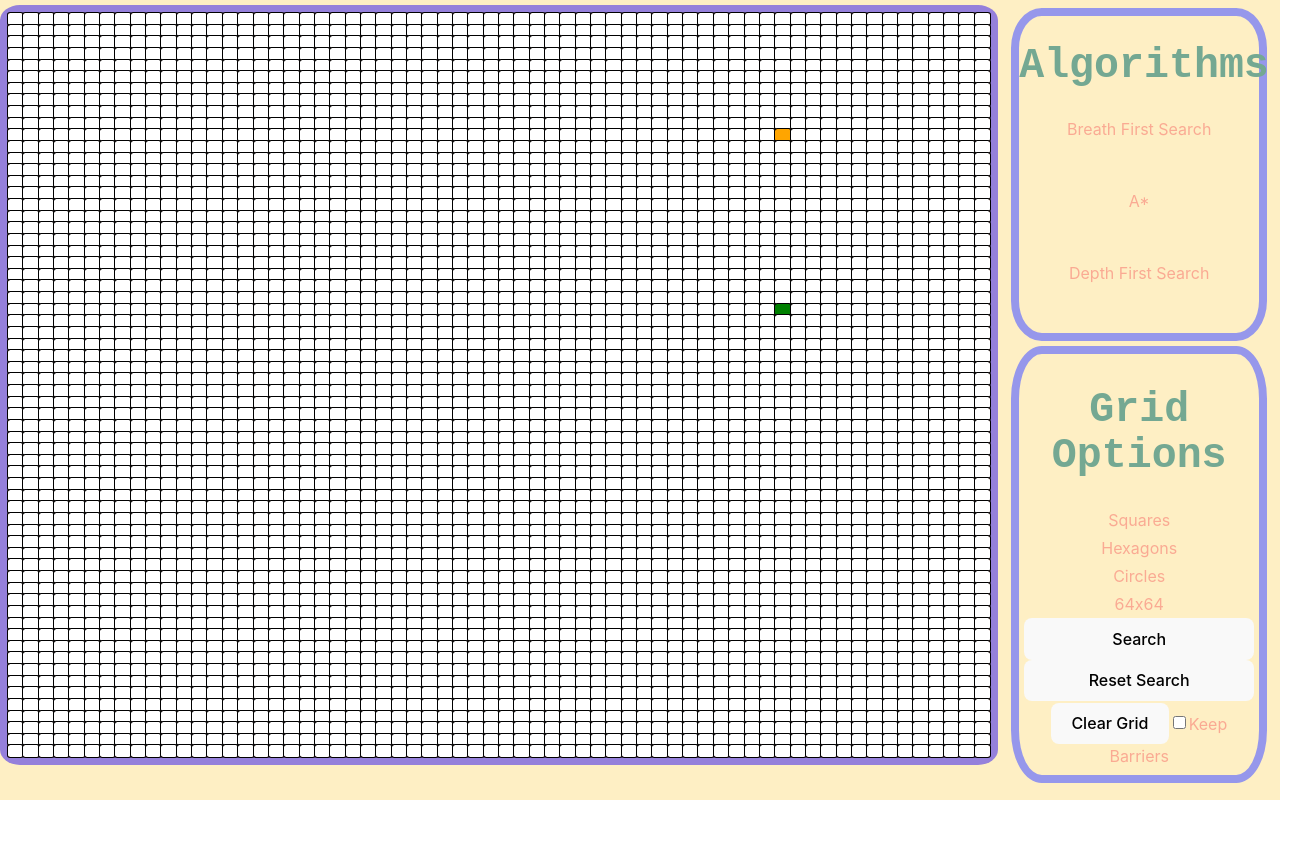
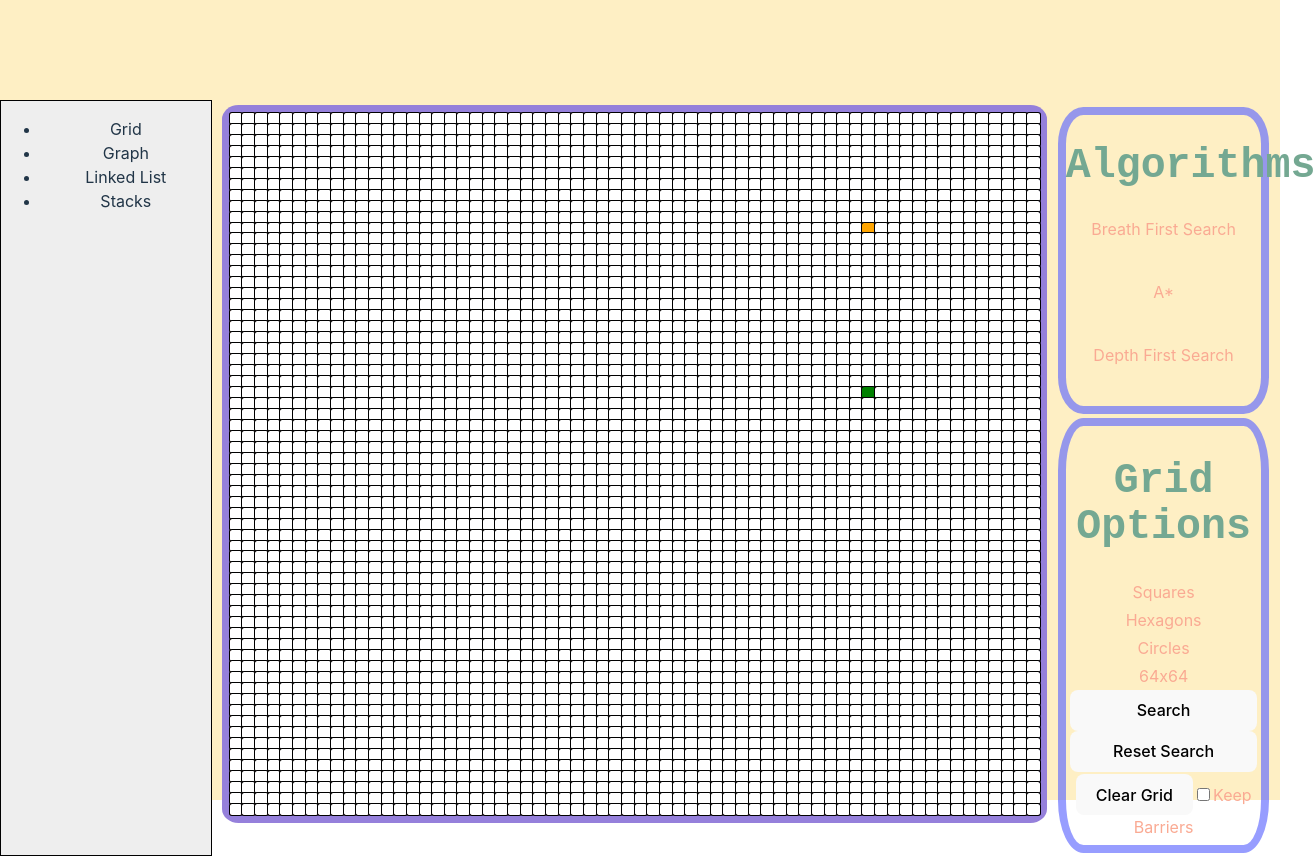
Before and after one commit to Diego-Castaneda/algorithm_visualizer, a Vue app: page / in a window 1280 px wide. Shown: the whole page, 1315 px wide, since content can reach past the window. Before the commit the page ends 800 px from the top, so only its background shows below. Built offline with nearby package versions, Linux system fonts and the light colour scheme.

Commit message:
Refactored App.vue to use a grid layout instead of flex. Added header and sidebar.

```diff
--- a/src/App.vue
+++ b/src/App.vue
@@ -5,20 +5,57 @@ import AlgorithmSelect from './components/AlgorithmSelect.vue'
 </script>
 
 <template>
-  <div class="container">
-    <div class="app-container">
-      <Grid msg="Other Message" />
+  <div class="app-grid-container">
+    <div class="header"> The Header </div>
+    <div class="sidebar">
+      <ul>
+        <li> Grid </li>
+        <li> Graph </li>
+        <li> Linked List </li>
+        <li> Stacks </li>
+      </ul>
     </div>
+    <div class="content">
+      <Grid/>
+    </div>
+
   </div>
 </template>
 
 <style scoped>
-.app-container {
-  background-color: #feefc4;
+
+.app-grid-container {
+  display: grid;
+  grid-template-rows: 100px 1fr;
+  grid-template-columns: 1fr 5fr;
+  column-gap: 10px;
   height: 100vh;
   width: 100vw;
+  background-color: #feefc4;
   position: absolute;
+  top: 0;
   left: 0;
-  top: 0;
+}
+
+.header {
+  grid-column: 1 / span 2;
+  background-color: darkgray;
+  border-radius: 10px;
+  visibility: hidden;
+}
+
+.sidebar {
+  border: black 1px solid;
+  grid-column: 1 / span 1;
+  background-color: #eee;
+}
+
+.content {
+  grid-column: 2 / span 1;
+}
+
+.canvas {
+  flex-grow: 1;
+  position: absolute;
 }
 </style>
--- a/src/components/Grid.vue
+++ b/src/components/Grid.vue
@@ -194,7 +194,7 @@ function intializeGridWithCells(rows: number, columns: number) {
   display: flex;
   width: 100%;
   height: 95%;
-  position: absolute;
+  position: relative;
   padding-top: 5px;
 }
 
```
